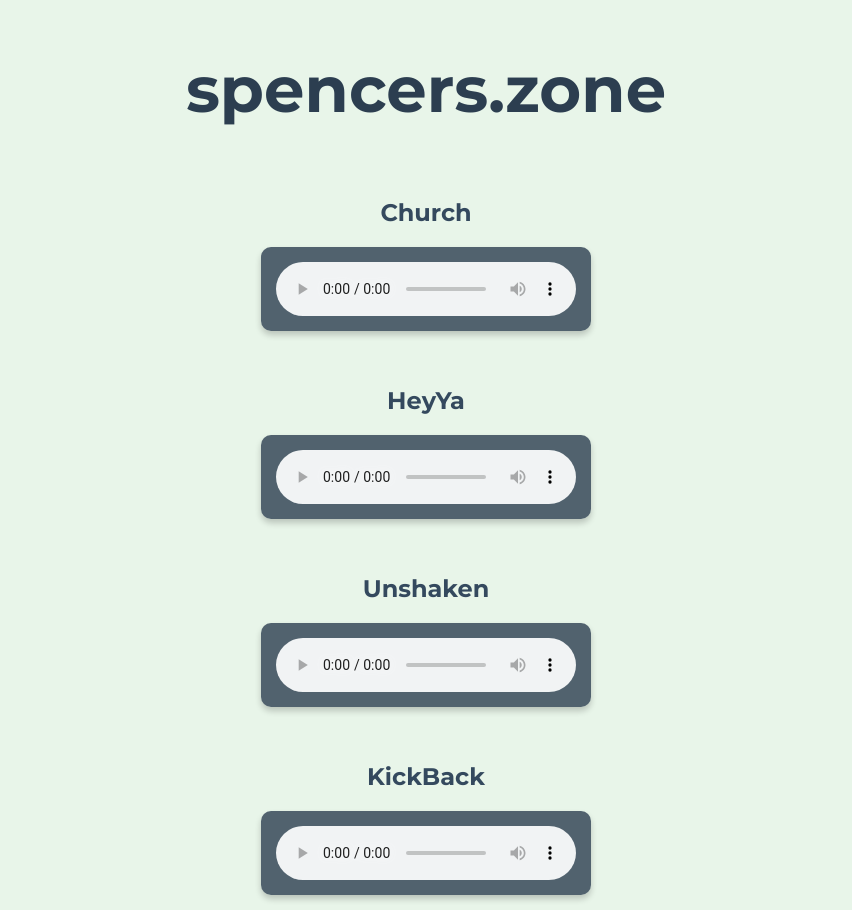
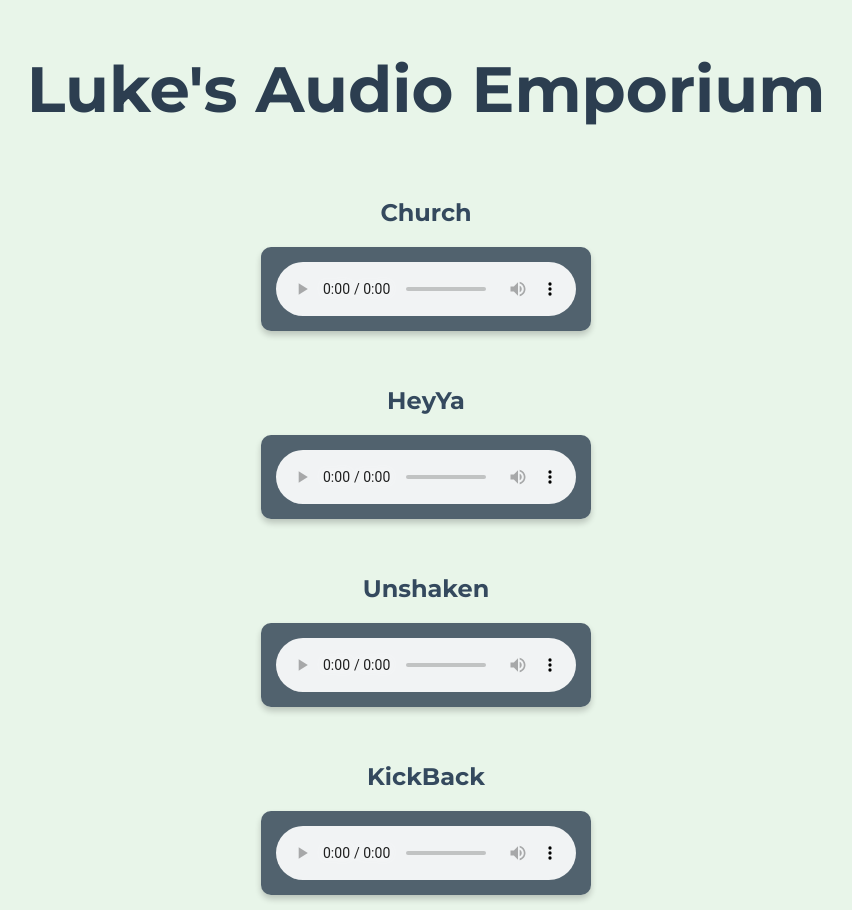
Before and after one commit to spencerledger/robby, a plain HTML site: page index.html in a window 1280 px wide. Shown: the whole page, without its empty margins (214-1066 px from the left). Drawn offline with nearby package versions, Linux system fonts and the light colour scheme.

Commit message:
Update index.html

```diff
--- a/index.html
+++ b/index.html
@@ -65,7 +65,7 @@
 </head>
 <body>
     <header>
-        <h1>spencers.zone</h1>
+        <h1>Luke's Audio Emporium</h1>
     </header>
     <main>
         <div class="audio-container">
```
